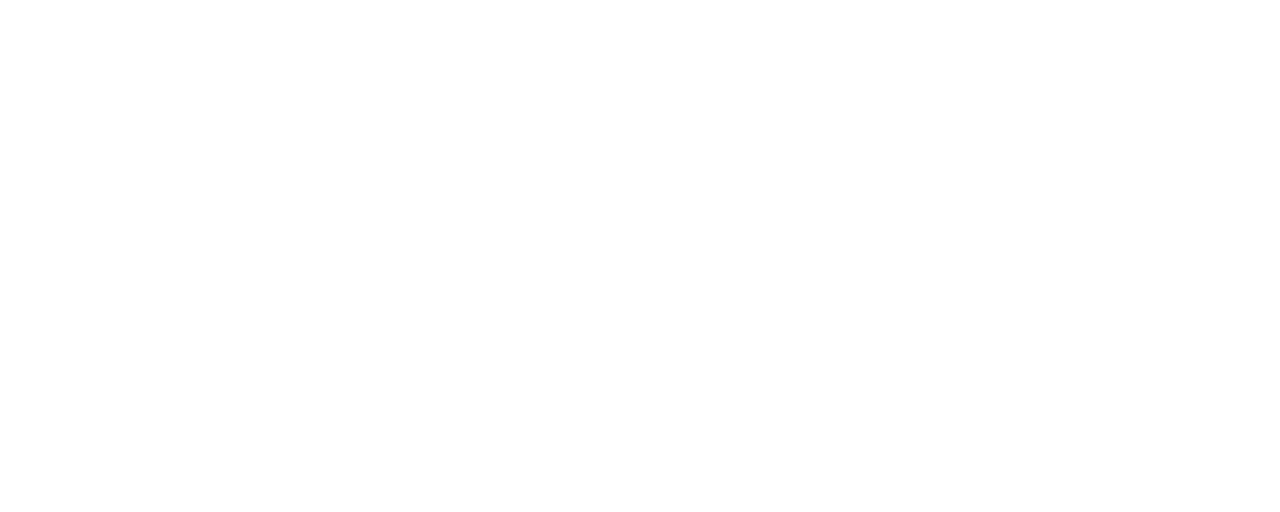
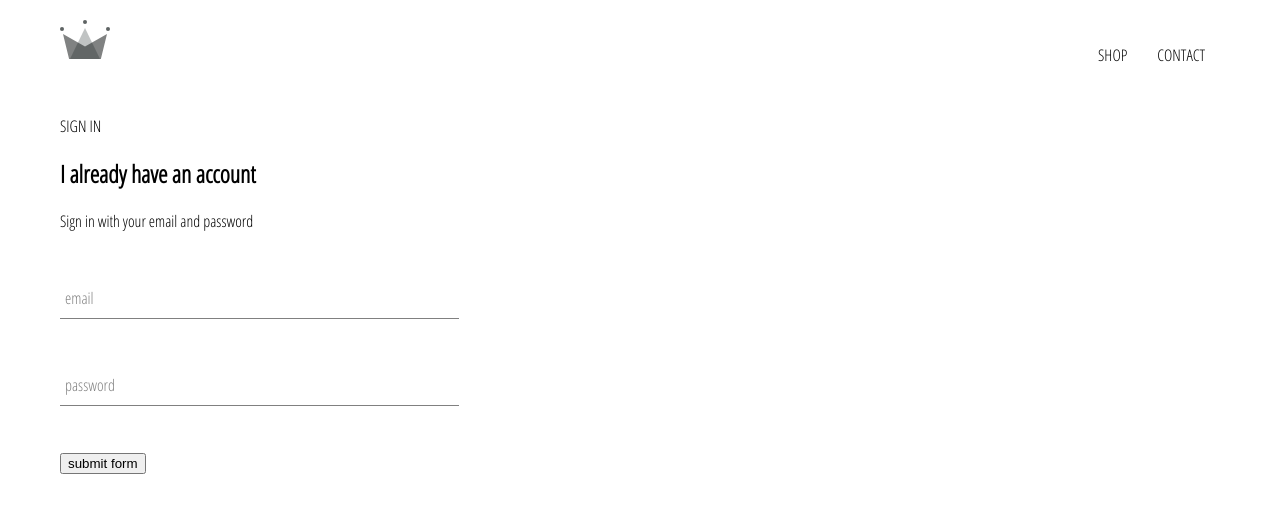
Before and after one commit to Soham-pathak/Clothing-E-commerce, a React (Create React App) app: page /signin in a window 1280 px wide. Shown: the top 512 px of the page. Built offline with nearby package versions, Linux system fonts and the light colour scheme.

Commit message:
Finished FormInput component

```diff
--- a/src/App.css
+++ b/src/App.css
@@ -2,3 +2,8 @@ body{
   font-family: 'Open Sans Condensed';
   padding: 20px 60px;
 }
+
+a{
+  text-decoration: none;
+  color: black;
+}
--- a/src/App.js
+++ b/src/App.js
@@ -5,6 +5,9 @@ import { Switch,Route} from 'react-router-dom';
 
 import HomePage from './pages/homepage/homepage.component';
 import ShopPage from './pages/shop/shop.component';
+import SignInPage from './pages/sign-in-and-sign-up/sign-in-and-sign-up';
+import Header from './components/header/header.component';
+
 
 const HatsPage = () => (
   <div>
@@ -17,9 +20,11 @@ const HatsPage = () => (
 function App() {
   return (
       <div>
+        <Header />
        <Switch>
        <Route exact={true} path='/' component={HomePage}/>
        <Route path='/shop' component={ShopPage}/>
+       <Route path='/signin' component={SignInPage}/>
        </Switch>
       </div>
   );
--- /dev/null
+++ b/src/components/form-input/form-input.component.jsx
@@ -0,0 +1,19 @@
+import React from 'react';
+
+import './form-input.styles.scss';
+
+const FormInput = ({handleChange,label,...otherProps}) => (
+
+    <div className='group'>
+        <input className='form-input' onChange={handleChange} {...otherProps}/>
+        {
+            label ?
+            (<label className={`${otherProps.value.length ? 'shrink' : ''} form-input-label`}>
+            {label}
+            </label>)
+            : null
+        }
+    </div>
+);
+
+export default FormInput;
--- /dev/null
+++ b/src/components/form-input/form-input.styles.scss
@@ -0,0 +1,54 @@
+$sub-color: grey;
+$main-color: black;
+
+@mixin shrinkLabel {
+  top: -14px;
+  font-size: 12px;
+  color: $main-color;
+}
+
+.group {
+  position: relative;
+  margin: 45px 0;
+
+  .form-input {
+    background: none;
+    background-color: white;
+    color: $sub-color;
+    font-size: 18px;
+    padding: 10px 10px 10px 5px;
+    display: block;
+    width: 100%;
+    border: none;
+    border-radius: 0;
+    border-bottom: 1px solid $sub-color;
+    margin: 25px 0;
+
+    &:focus {
+      outline: none;
+    }
+
+    &:focus ~ .form-input-label {
+      @include shrinkLabel();
+    }
+  }
+
+  input[type='password'] {
+    letter-spacing: 0.3em;
+  }
+
+  .form-input-label {
+    color: $sub-color;
+    font-size: 16px;
+    font-weight: normal;
+    position: absolute;
+    pointer-events: none;
+    left: 5px;
+    top: 10px;
+    transition: 300ms ease all;
+
+    &.shrink {
+      @include shrinkLabel();
+    }
+  }
+}
--- /dev/null
+++ b/src/components/header/header.component.jsx
@@ -0,0 +1,22 @@
+import React from 'react';
+import {Link } from 'react-router-dom';
+import './header.styles.scss';
+import {ReactComponent as Logo } from '../../assets/crown.svg'
+
+const Header = () => (
+    <div className='header'>
+        <Link className='logo-contanier' to="/">
+        <Logo className='logo'></Logo>
+        </Link>
+        <div className='options'>
+        <Link className='option' to="/shop">
+        SHOP
+        </Link>
+        <Link className='option' to="/shop">
+        CONTACT
+        </Link>
+    </div>
+</div>
+);
+
+export default Header;
--- /dev/null
+++ b/src/components/header/header.styles.scss
@@ -0,0 +1,25 @@
+.header {
+    height: 70px;
+    width: 100%;
+    display: flex;
+    justify-content: space-between;
+    margin-bottom: 25px;
+
+    .logo-container {
+      height: 100%;
+      width: 70px;
+      padding: 25px;
+    }
+
+    .options {
+      width: 50%;
+      height: 100%;
+      display: flex;
+      align-items: center;
+      justify-content: flex-end;
+
+      .option {
+        padding: 10px 15px;
+      }
+    }
+  }
--- /dev/null
+++ b/src/components/sign-in/sign-in.component.jsx
@@ -0,0 +1,57 @@
+import React from 'react';
+
+import './sign-in.styles.scss';
+
+import '../form-input/form-input.component';
+import FormInput from '../form-input/form-input.component';
+
+
+class SignIn extends React.Component{
+    constructor(props){
+        super(props);
+
+        this.state = {
+            email: '',
+            password: ''
+        }
+    }
+
+    handleSubmit = event => {
+        event.preventDefualt();
+        this.setState({email:'',password:''})
+    };
+
+    handleChange = event => {
+        const {value,name} = event.target;
+        this.setState({[name]:value});
+    };
+
+    render(){
+        return(
+            <div className='sign-in'>
+                <h2>I already have an account</h2>
+                <span>Sign in with your email and password</span>
+                <form onSubmit={this.handleSubmit}>
+                    <FormInput
+                    name="email"
+                    type="email"
+                    value={this.state.email}
+                    handleChange={this.handleChange}
+                    label='email'
+                    required />
+                    <FormInput
+                    name="password"
+                    type="password"
+                    value={this.state.password}
+                    handleChange={this.handleChange}
+                    label='password'
+                    required />
+                    <input type="submit" value = 'submit form'/>
+                </form>
+            </div>
+        );
+    }
+}
+
+
+export default SignIn;
--- /dev/null
+++ b/src/components/sign-in/sign-in.styles.scss
@@ -0,0 +1,4 @@
+.sign-in{
+    width: 30vw;
+
+}
--- /dev/null
+++ b/src/pages/sign-in-and-sign-up/sign-in-and-sign-up.jsx
@@ -0,0 +1,14 @@
+import React from 'react';
+
+import './sign-in.styles.scss';
+
+import SignIn from '../../components/sign-in/sign-in.component';
+
+const SignInPage = () => (
+    <div className='sign-in-and-sign-up'>SIGN IN
+    <SignIn/>
+
+    </div>
+);
+
+export default SignInPage;
```
Also changed, not shown: src/assets/crown.svg (added), src/pages/sign-in-and-sign-up/sign-in.styles.scss (added).
